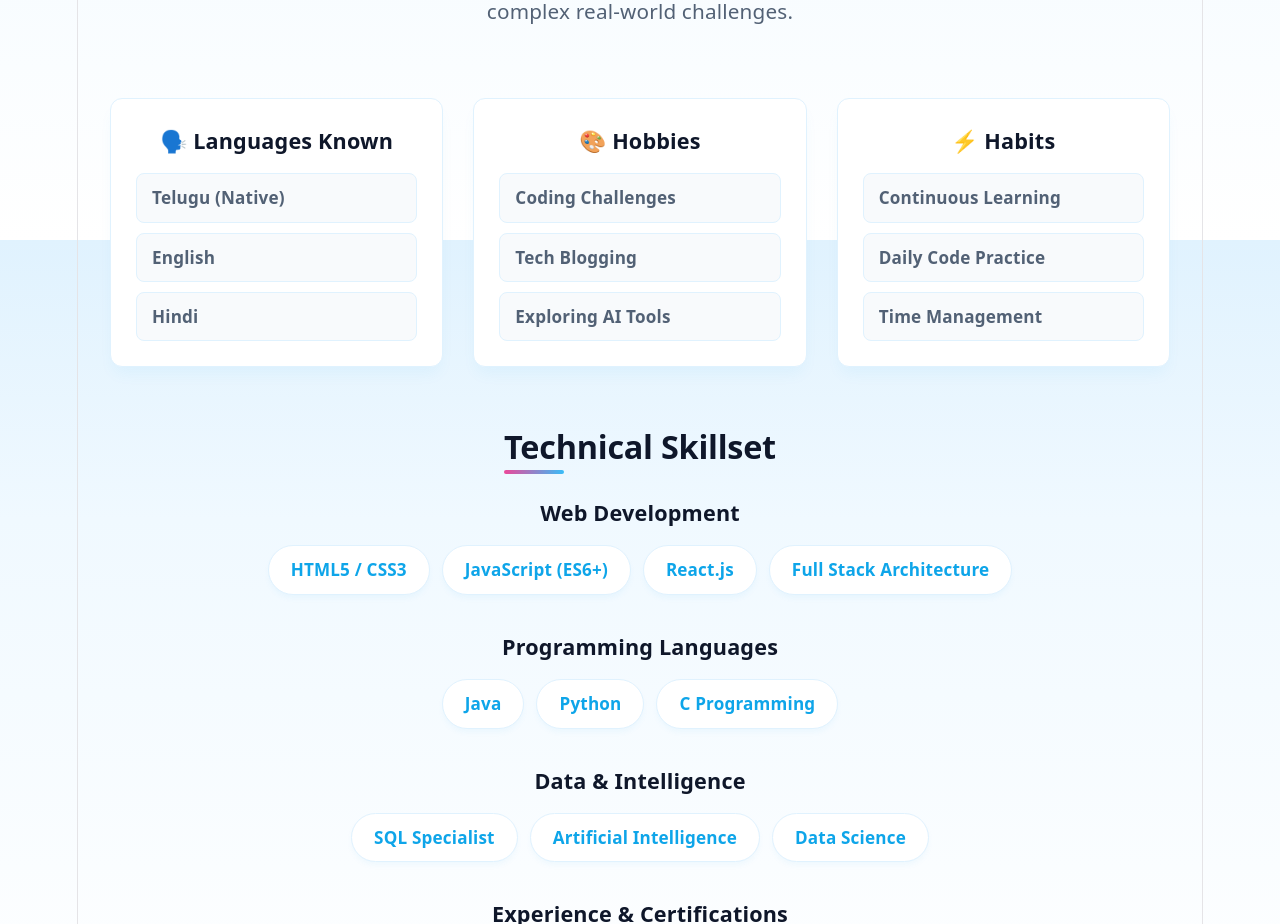
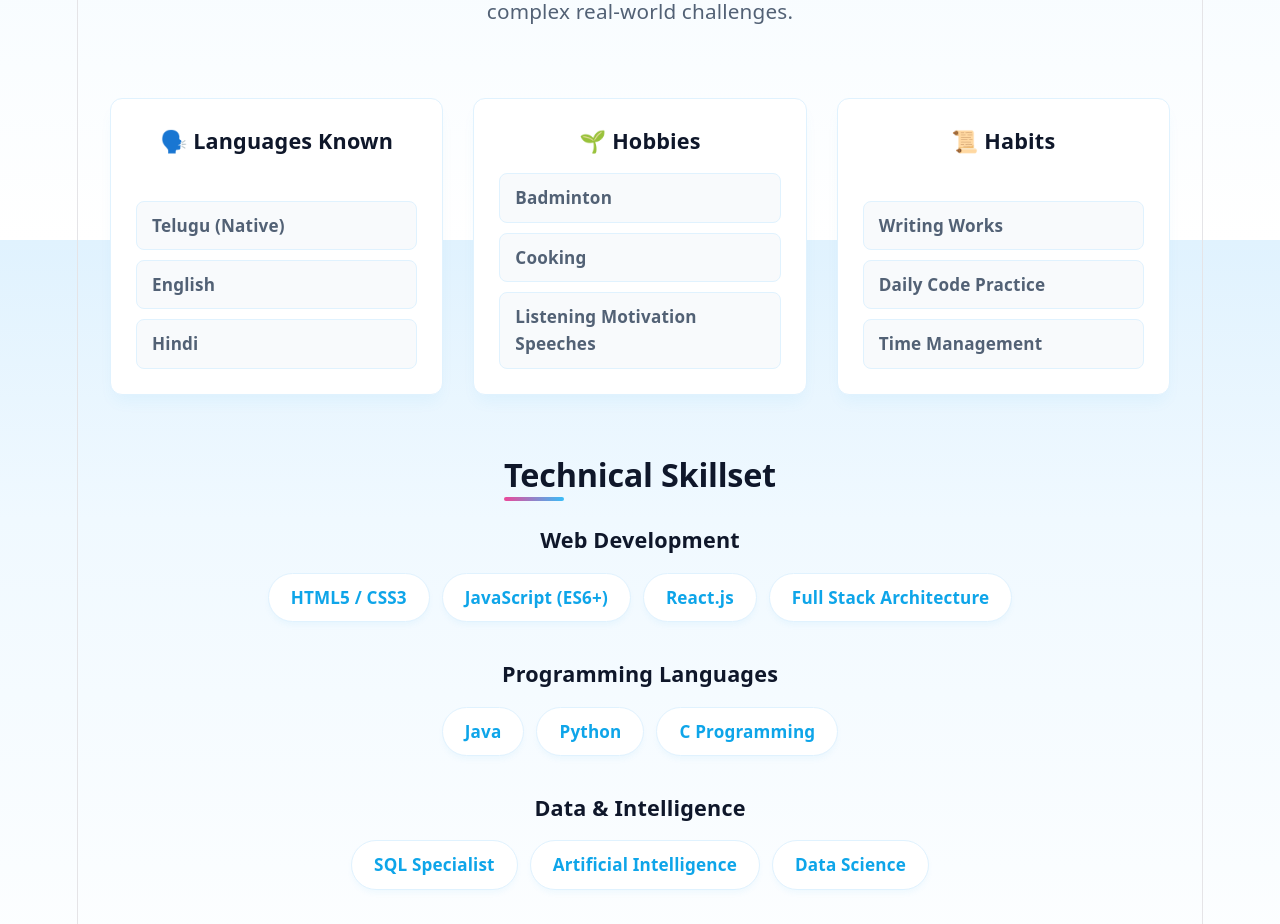
Before and after one commit to GuruvaniRohithKumar/FUTURE_FS_01, a React (Vite) app: page / in a window 1280 px wide. Shown: the part 1360-2284 px from the top of the page. Built offline with nearby package versions, Linux system fonts and the light colour scheme.

Commit message:
Feat: Implemented profile grids for languages, hobbies, and habits

```diff
--- a/src/components/About.jsx
+++ b/src/components/About.jsx
@@ -28,12 +28,12 @@ const About = () => {
       items: ["Telugu (Native)", "English", "Hindi"]
     },
     {
-      title: "🎨 Hobbies",
-      items: ["Coding Challenges", "Tech Blogging", "Exploring AI Tools"] // 💡 Edit these to your actual hobbies!
+      title: "🌱 Hobbies",
+      items: ["Badminton", "Cooking", "Listening Motivation Speeches"] // 💡 Edit these to your actual hobbies!
     },
     {
-      title: "⚡ Habits",
-      items: ["Continuous Learning", "Daily Code Practice", "Time Management"] // 💡 Edit these to your actual habits!
+      title: "📜 Habits",
+      items: ["Writing Works", "Daily Code Practice", "Time Management"] // 💡 Edit these to your actual habits!
     }
   ];
 
```
